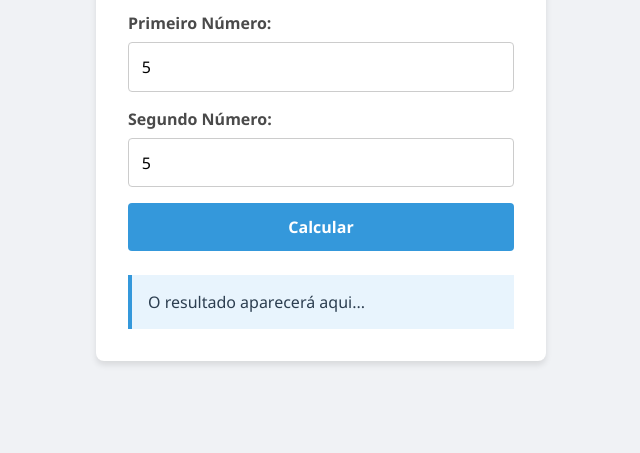
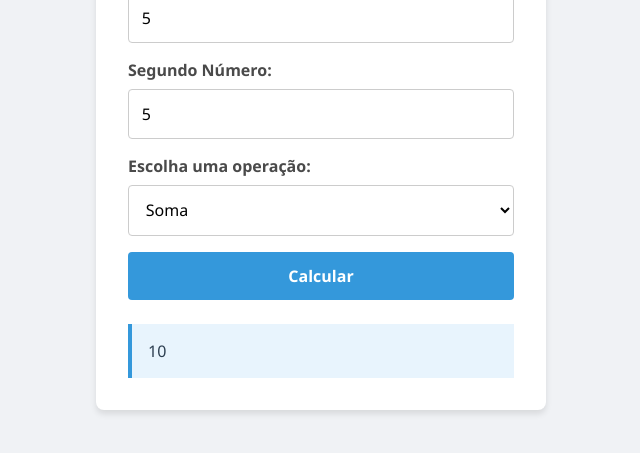
Before and after one commit to EduHoff/ExerciciosJavascript_UniSenaiPr_20260406, a plain HTML site: page ex1/index.html in a window 1280 px wide. Both pictures are taken after typing "5", "5" into the empty fields and a click on the button "Calcular". Shown: the part 263-716 px from the top of the page, without its empty margins (319-959 px from the left). Drawn offline with Linux system fonts and the light colour scheme.

Commit message:
Exercício 1 completo

```diff
--- a/ex1/index.html
+++ b/ex1/index.html
@@ -23,7 +23,17 @@ Peça dois números ao usuário e mostre na página a soma, subtração, multipl
             <input type="number" id="num2" placeholder="Digite outro valor">
         </div>
 
-        <button onclick="calcular()">Calcular</button>
+        <div class="input-group">
+            <label for="operacao">Escolha uma operação:</label>
+            <select id="operacao" name="operacao">
+                <option value="soma">Soma</option>
+                <option value="subtracao">Subtração</option>
+                <option value="multiplicacao">Múltiplicação</option>
+                <option value="divisao">Divisão</option>
+            </select>
+        </div>
+
+        <button id="bntResultado">Calcular</button>
 
         <div id="resultado">
             O resultado aparecerá aqui...
--- a/ex1/script.js
+++ b/ex1/script.js
@@ -0,0 +1,28 @@
+const bntResultado = document.querySelector("#bntResultado")
+
+bntResultado.addEventListener("click", ()=>{
+
+    const num1 = document.querySelector("#num1").valueAsNumber
+    const num2 = document.querySelector("#num2").valueAsNumber
+    const operacao = document.querySelector("#operacao").value
+
+    let resultado = undefined;
+    switch (operacao) {
+    case "soma":
+        resultado = num1 + num2;
+        break;
+    case "subtracao":
+        resultado = num1 - num2;
+        break;
+    case "multiplicacao":
+        resultado = num1 * num2;
+        break;
+    case "divisao":
+        resultado = num1 / num2;
+        break;
+    default:
+        resultado = null;
+    }
+
+    document.querySelector("#resultado").innerHTML = resultado;
+})
--- a/ex1/style.css
+++ b/ex1/style.css
@@ -106,3 +106,23 @@ li {
     padding: 0.2rem 0.5rem;
     font-size: 0.8rem;
 }
+
+select {
+    width: 100%;
+    padding: 0.8rem;
+    border: 1px solid #ccc;
+    border-radius: 4px;
+    font-size: 1rem;
+    background-color: white;
+    outline: none;
+    transition: border-color 0.2s;
+    cursor: pointer;
+}
+
+select:focus {
+    border-color: #3498db;
+}
+
+option {
+    padding: 10px;
+}
```
